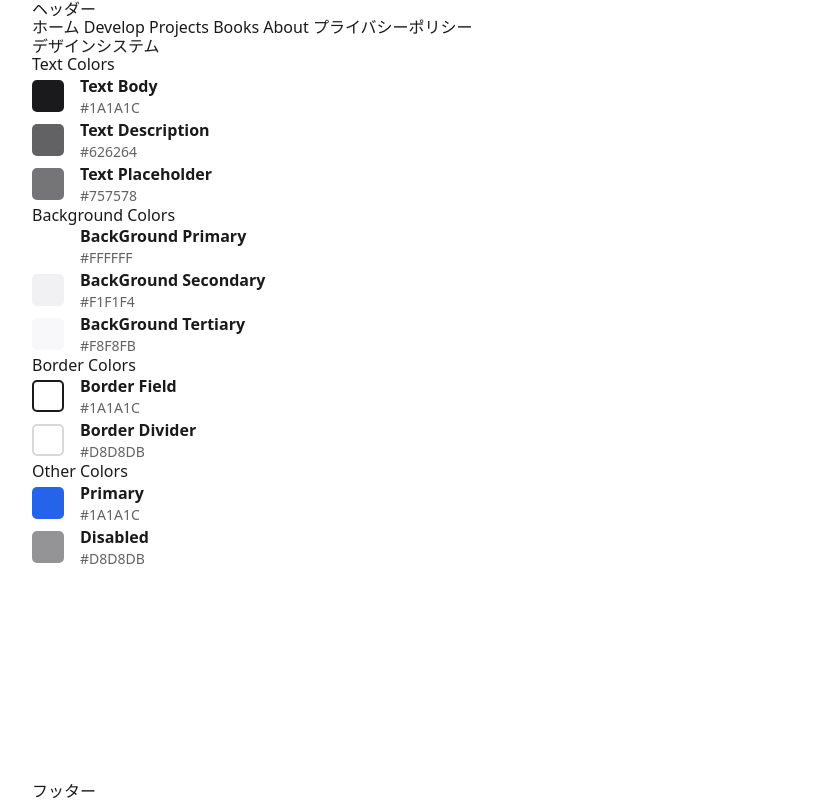
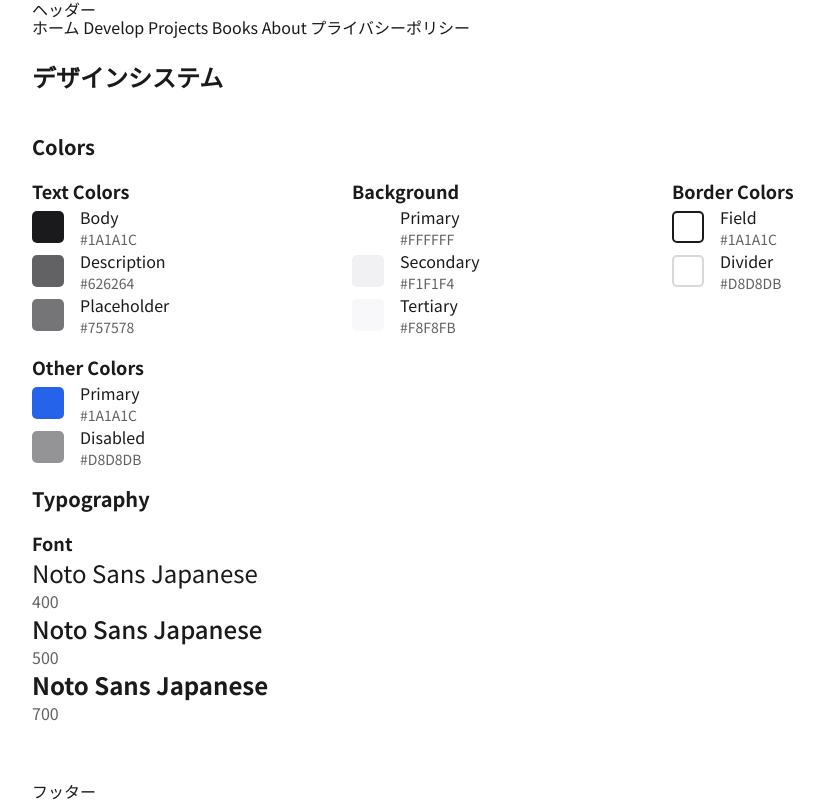
Before and after one commit to morimorig3/my-site-v3, a SvelteKit app: page /designSystem in a window 1280 px wide. Shown: the whole page, without its empty margins (136-960 px from the left). Built offline with nearby package versions, Linux system fonts and the light colour scheme.

Commit message:
feat:タイポグラフィーへNoto sansを追加#17

```diff
--- a/src/app.css
+++ b/src/app.css
@@ -1,3 +1,4 @@
+@import url('https://fonts.googleapis.com/css2?family=Noto+Sans+JP:wght@400;500;700&display=swap');
 @tailwind base;
 @tailwind components;
 @tailwind utilities;
--- a/src/routes/+layout.svelte
+++ b/src/routes/+layout.svelte
@@ -9,6 +9,8 @@
 
 <style lang="postcss">
 	:global(html) {
+		font-family: 'Noto Sans JP', -apple-system, blinkmacsystemfont, 'Segoe UI',
+			'Hiragino Kaku Gothic ProN', 'BIZ UDPGothic', meiryo, sans-serif;
 		color: theme(colors.textBody);
 		line-height: 1.15;
 	}
--- a/src/routes/designSystem/+page.svelte
+++ b/src/routes/designSystem/+page.svelte
@@ -1,79 +1,118 @@
-<h1>デザインシステム</h1>
+<h1 class="text-2xl font-bold py-4 tablet:py-6">デザインシステム</h1>
 
+<section>
+	<h2 class="font-bold text-xl py-4">Colors</h2>
+	<div class="grid grid-cols-1 gap-4 tablet:grid-cols-2 laptop:grid-cols-3">
 		<div>
-	<h2>Text Colors</h2>
+			<h3 class="text-lg font-bold">Text Colors</h3>
 			<ul>
 				<li class="flex items-center gap-4 square before:bg-textBody">
 					<div>
-				<p class="font-bold text-base">Text Body</p>
+						<p class="text-base">Body</p>
 						<p class="text-textDescription text-sm">#1A1A1C</p>
 					</div>
 				</li>
 				<li class="flex items-center gap-4 square before:bg-textDescription">
 					<div>
-				<p class="font-bold text-base">Text Description</p>
+						<p class="text-base">Description</p>
 						<p class="text-textDescription text-sm">#626264</p>
 					</div>
 				</li>
 				<li class="flex items-center gap-4 square before:bg-textPlaceholder">
 					<div>
-				<p class="font-bold text-base">Text Placeholder</p>
+						<p class="text-base">Placeholder</p>
 						<p class="text-textDescription text-sm">#757578</p>
 					</div>
 				</li>
 			</ul>
-	<h2>Background Colors</h2>
+		</div>
+		<div>
+			<h3 class="text-lg font-bold">Background</h3>
 			<ul>
 				<li class="flex items-center gap-4 square before:bg-bgPrimary">
 					<div>
-				<p class="font-bold text-base">BackGround Primary</p>
+						<p class="text-base">Primary</p>
 						<p class="text-textDescription text-sm">#FFFFFF</p>
 					</div>
 				</li>
 				<li class="flex items-center gap-4 square before:bg-bgSecondary">
 					<div>
-				<p class="font-bold text-base">BackGround Secondary</p>
+						<p class="text-base">Secondary</p>
 						<p class="text-textDescription text-sm">#F1F1F4</p>
 					</div>
 				</li>
 				<li class="flex items-center gap-4 square before:bg-bgTertiary">
 					<div>
-				<p class="font-bold text-base">BackGround Tertiary</p>
+						<p class="text-base">Tertiary</p>
 						<p class="text-textDescription text-sm">#F8F8FB</p>
 					</div>
 				</li>
 			</ul>
-	<h2>Border Colors</h2>
+		</div>
+		<div>
+			<h3 class="text-lg font-bold">Border Colors</h3>
 			<ul>
 				<li class="flex items-center gap-4 square before:!border-borderField">
 					<div>
-				<p class="font-bold text-base">Border Field</p>
+						<p class="text-base">Field</p>
 						<p class="text-textDescription text-sm">#1A1A1C</p>
 					</div>
 				</li>
 				<li class="flex items-center gap-4 square before:!border-borderDivider">
 					<div>
-				<p class="font-bold text-base">Border Divider</p>
+						<p class="text-base">Divider</p>
 						<p class="text-textDescription text-sm">#D8D8DB</p>
 					</div>
 				</li>
 			</ul>
-	<h2>Other Colors</h2>
+		</div>
+		<div>
+			<h3 class="text-lg font-bold">Other Colors</h3>
 			<ul>
 				<li class="flex items-center gap-4 square before:!bg-primary">
 					<div>
-				<p class="font-bold text-base">Primary</p>
+						<p class="text-base">Primary</p>
 						<p class="text-textDescription text-sm">#1A1A1C</p>
 					</div>
 				</li>
 				<li class="flex items-center gap-4 square before:!bg-disabled">
 					<div>
-				<p class="font-bold text-base">Disabled</p>
+						<p class="text-base">Disabled</p>
 						<p class="text-textDescription text-sm">#D8D8DB</p>
 					</div>
 				</li>
 			</ul>
 		</div>
+	</div>
+</section>
+<section>
+	<h2 class="font-bold text-xl py-4">Typography</h2>
+	<div class="grid grid-cols-1 gap-4 tablet:grid-cols-2 laptop:grid-cols-3">
+		<div>
+			<h3 class="text-lg font-bold">Font</h3>
+			<ul>
+				<li class="flex items-center gap-4">
+					<div>
+						<p class="text-2xl font-normal">Noto Sans Japanese</p>
+						<p class="text-textDescription text-base">400</p>
+					</div>
+				</li>
+				<li class="flex items-center gap-4">
+					<div>
+						<p class="text-2xl font-medium">Noto Sans Japanese</p>
+						<p class="text-textDescription text-base">500</p>
+					</div>
+				</li>
+				<li class="flex items-center gap-4">
+					<div>
+						<p class="text-2xl font-bold">Noto Sans Japanese</p>
+						<p class="text-textDescription text-base">700</p>
+					</div>
+				</li>
+			</ul>
+		</div>
+	</div>
+</section>
 
 <style>
 	.square::before {
```
Also changed, not shown: .cspell.json. Lines whose indentation alone changed are shown as unchanged.
